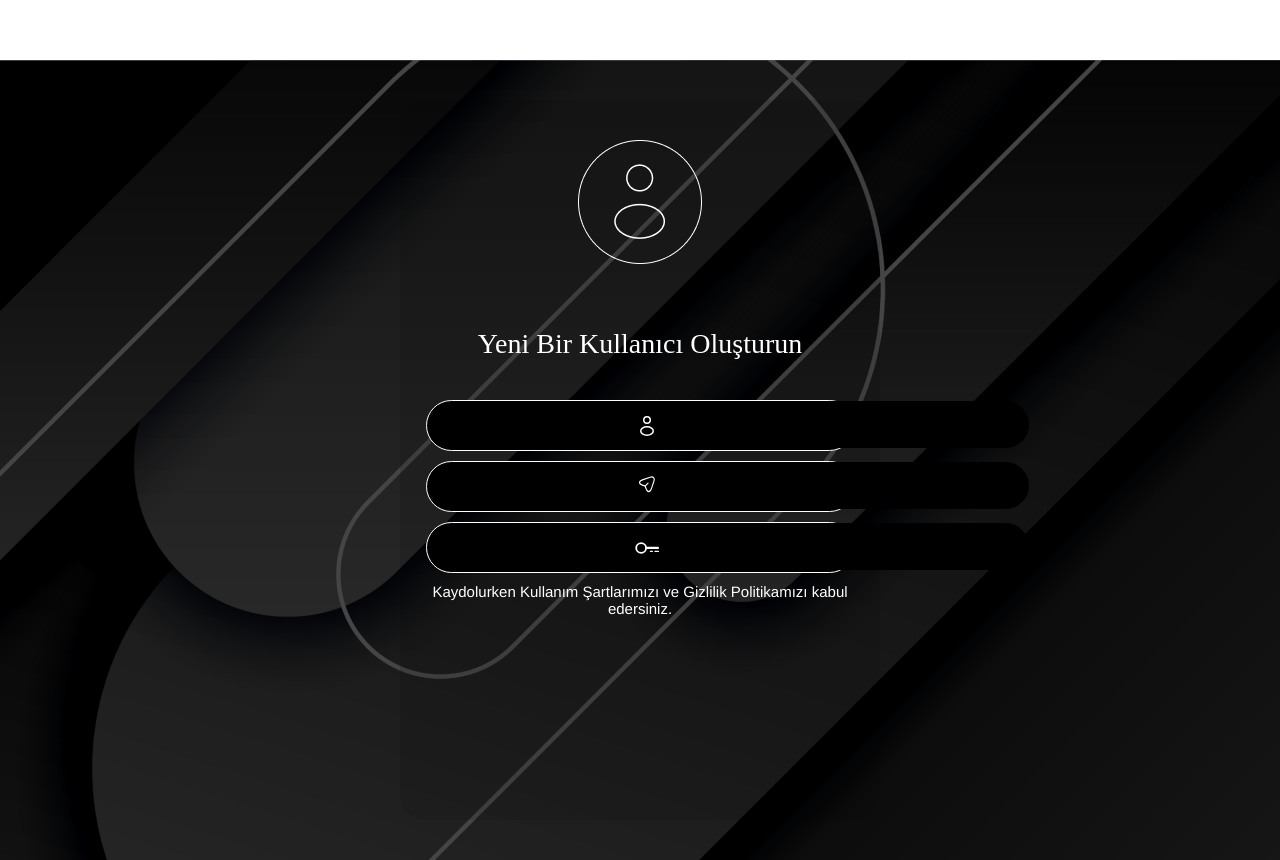
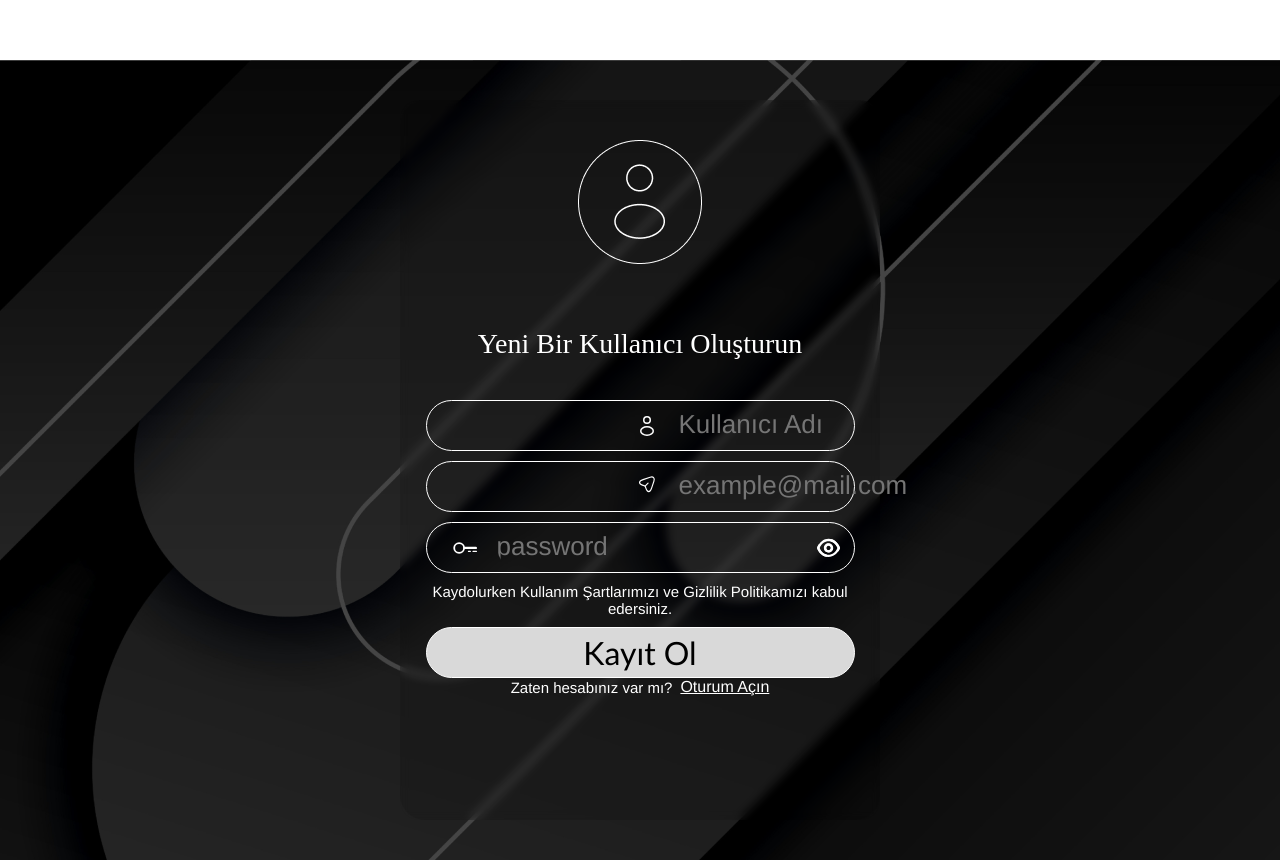
Before and after one commit to mahmali/vue-baslangic-uygulamalar, a Vue app: page /#/singin in a window 1280 px wide. Built offline with nearby package versions, Linux system fonts and the light colour scheme.

Commit message:
Css animasyonlar eklendi

```diff
--- a/index.html
+++ b/index.html
@@ -3,14 +3,13 @@
   <head>
     <meta charset="utf-8">
     <meta name="viewport" content="width=device-width,initial-scale=1.0">
-    <title></title>
-    <link rel="icon" href="../lahmacun/src/assets/favicon.png" type="image/x-icon" />
+    <title>Sing in</title>
     <link rel="stylesheet" href="src/styles/app.css">
 
   </head>
 
   <body>
-    <div id="app">html sayfası</div>
+    <div id="app"><p>html sayfasi</p></div>
     <!-- built files will be auto injected -->
   </body>
 </html>
--- a/src/App.vue
+++ b/src/App.vue
@@ -12,7 +12,8 @@ export default {
 
 <style>
 #app {
-  margin: 0 auto;
+  margin: 0;
+  padding: 0;
   background-color: #2c3e50;
 }
 </style>
--- a/src/components/Singin.vue
+++ b/src/components/Singin.vue
@@ -7,18 +7,24 @@
       <p id="h1" style="font-family: Poppins">Yeni Bir Kullanıcı Oluşturun</p>
       <div class="input-user">
         <img id="icon" src="../assets/singin/user-icon.svg" width="24" height="24" />
-        <input style="color: white" type="text">
+        <input style="color: white" type="text" placeholder="Kullanıcı Adı">
       </div>
       <div class="input-user">
         <img id="icon" src="../assets/singin/email-icon.svg" width="24" height="24" />
-        <input style="color: white" type="email">
+        <input style="color: white" type="email" placeholder="example@mail.com">
       </div>
       <div class="input-user">
         <img id="icon" src="../assets/singin/password-icon.svg" width="24" height="24" />
-        <input style="color: white" type="password">
+        <input id="input_Password" style="color: white" type="password" placeholder="password">
+        <img id="eye" src="../assets/singin/eyelash.svg" width="24" height="24">
       </div>
       <p id="txt-ks">Kaydolurken Kullanım Şartlarımızı ve Gizlilik Politikamızı
         kabul edersiniz.</p>
+      <button id="btn_kayitol">Kayıt Ol</button>
+      <div id="oturumacin">
+        <p style="margin-right: 8px" id="txt-ks">Zaten hesabınız var mı?   </p>
+        <a href="https://www.w3schools.com/tags/tag_link.asp">Oturum Açın</a>
+      </div>
     </div>
   </div>
 </template>
@@ -29,6 +35,13 @@ export default {
 }
 </script>
 <style scoped>
+#oturumacin{
+  display: flex;
+  align-items: center;
+}
+#oturumacin a{
+  color: #FFFFFF;
+}
 .container{
   display: flex;
   align-items: center;
@@ -46,6 +59,7 @@ export default {
   border-radius: 20px;
   align-items: center;
   background: url(../assets/singin/bg-opacity.svg) no-repeat;
+  backdrop-filter: blur(5px);
 }
 #img{
   justify-content: center;
@@ -60,8 +74,8 @@ export default {
 #h1{
   color: white;
   font-size: 28px;
-  font-family: Poppins;
-  font-style: initial;
+  font-family: 'Gill Sans';
+  font-style: normal;
   margin-bottom: 40px;
 }
 input{
@@ -79,6 +93,7 @@ input{
 }
 .input-user{
   background-color: black;
+  background: transparent;
   box-sizing: border-box;
   width: 429px;
   height: 51px;
@@ -86,11 +101,18 @@ input{
   border-radius: 35px;
   margin-bottom: 10px;
 }
-
+.input-user input{
+  background: transparent !important;
+}
+.input-user:focus ~img,
+.input-user:valid ~img{
+  top: -5px;
+}
 input[type="text"]:focus {
   outline: none;
   box-shadow: none;
   border:none;
+
 }
 input[type="text"]:focus:hover {
   outline: none;
@@ -108,4 +130,36 @@ input[type="text"]:focus:hover {
   text-align: center;
   color: white;
 }
+#txt-ks a{
+  position: absolute;
+}
+#eye{
+  margin-left: 340px;
+}
+.input-user #input_Password{
+  width: 300px !important;
+}
+#btn_kayitol{
+  box-sizing: border-box;
+
+  width: 429px;
+  height: 51px;
+  left: 1035px;
+  top: 764px;
+  margin-top: 10px;
+
+  background: #D9D9D9;
+  border: 0.5px solid #FFFFFF;
+  border-radius: 35px;
+
+  font-family: 'Gill Sans';
+  font-style: normal;
+  font-weight: 400;
+  font-size: 32px;
+  line-height: 37px;
+}
+#btn_kayitol:hover{
+  background: transparent;
+  color: white;
+}
 </style>
```
Also changed, not shown: src/assets/singin/eyelash.svg (added).
